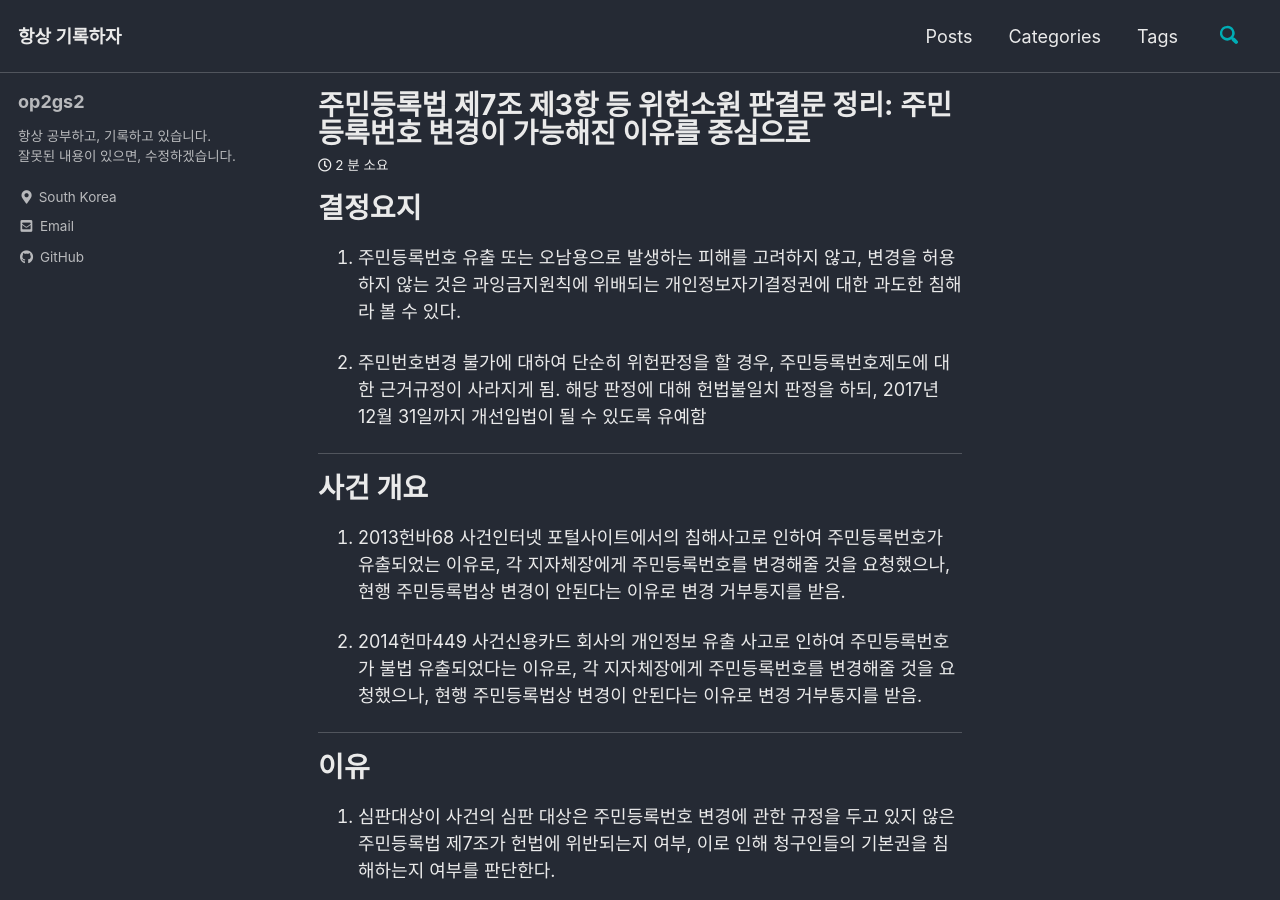
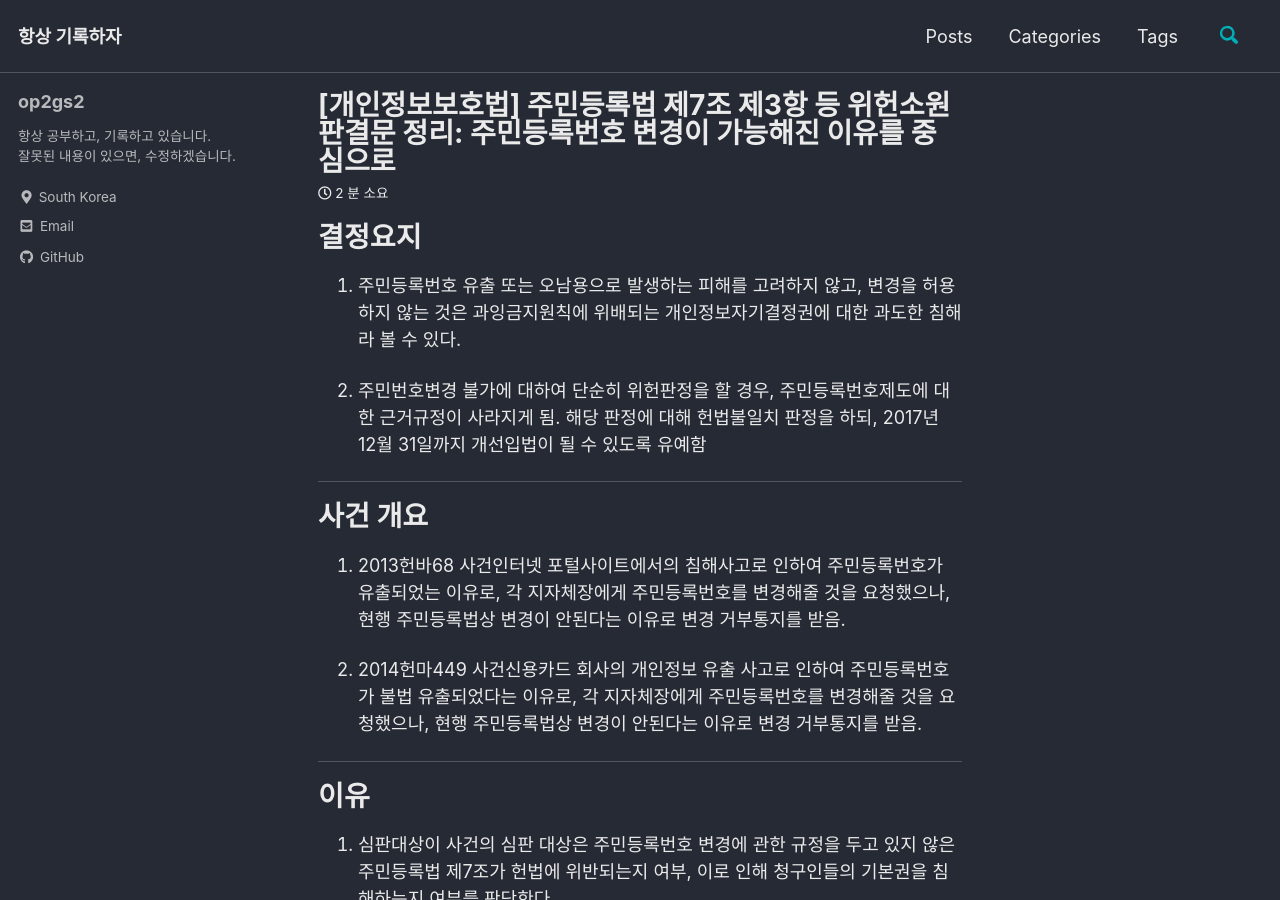
Before and after one commit to DongkilShin1/op2gs2.github.io, a Jekyll site: the page built from _posts/2021/개인정보보호법/2021-06-20-주민등록법 제7조 제3항 등 위헌소원 판결문 정리.md, in a window 1280 px wide and 900 px high. Built offline with Jekyll 4.4.1, drawn with Linux system fonts in a browser that asks for light colours; cached includes are drawn as plain includes; comment, search, counter and statistics services are not loaded.

Commit message:
no message

```diff
--- a/_posts/2021/개인정보보호법/2021-06-20-주민등록법 제7조 제3항 등 위헌소원 판결문 정리.md
+++ b/_posts/2021/개인정보보호법/2021-06-20-주민등록법 제7조 제3항 등 위헌소원 판결문 정리.md
@@ -1,5 +1,5 @@
 ---
-title:  "주민등록법 제7조 제3항 등 위헌소원 판결문 정리: 주민등록번호 변경이 가능해진 이유를 중심으로"
+title:  "[개인정보보호법] 주민등록법 제7조 제3항 등 위헌소원 판결문 정리: 주민등록번호 변경이 가능해진 이유를 중심으로"
 excerpt: "주민등록번호가 변경 가능해진 이유와, 주민등록번호의 역사와 부여 방법에 대해 알아보자."
 
 categories:
```
Also changed, not shown: _posts/2021/개인정보보호법/2021-06-20-2016도13263판결문 정리.md (+1 -1 lines), _posts/2021/개인정보보호법/2021-06-20-GS칼텍스 개인정보 유출사건 판결문 정리.md (+1 -1 lines).
